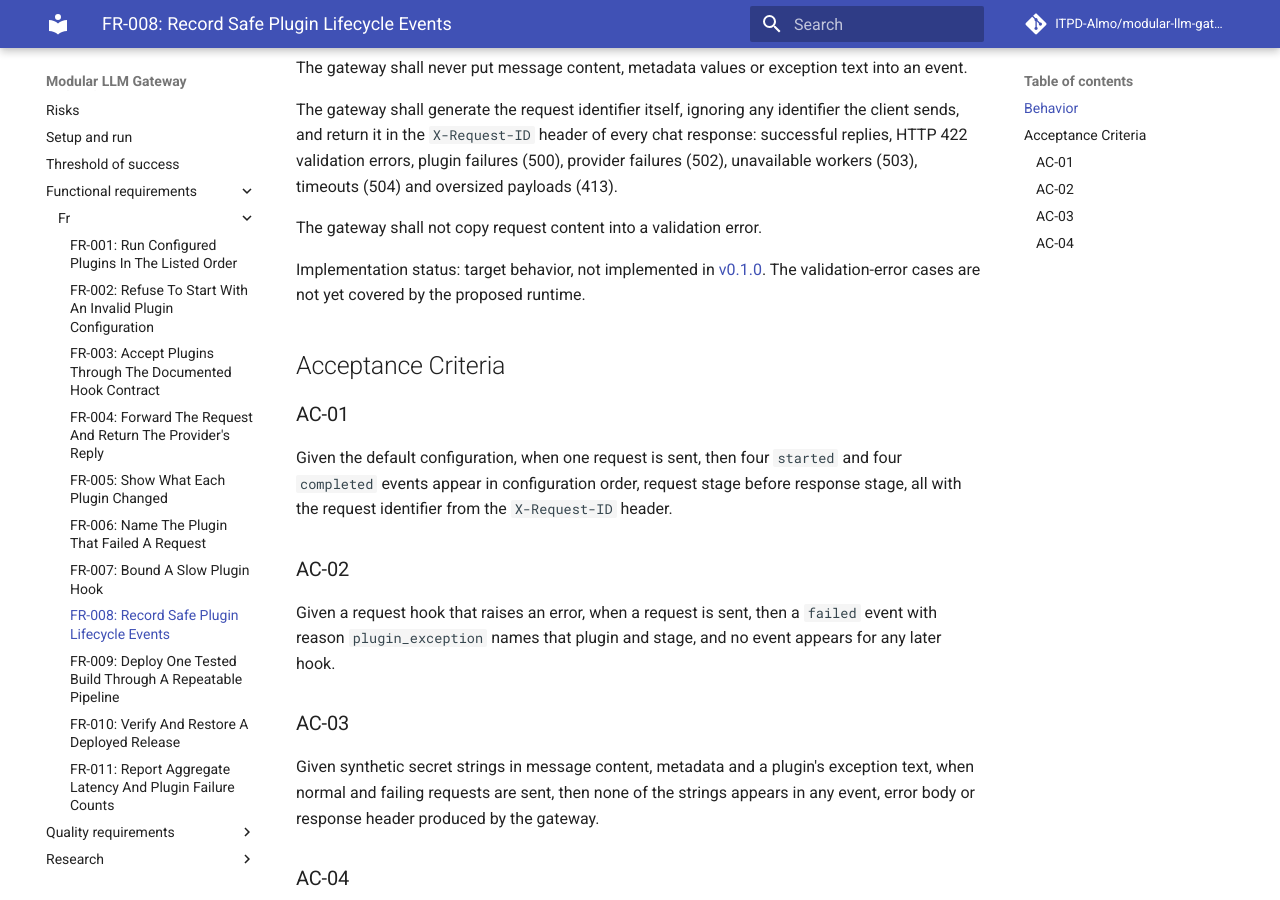
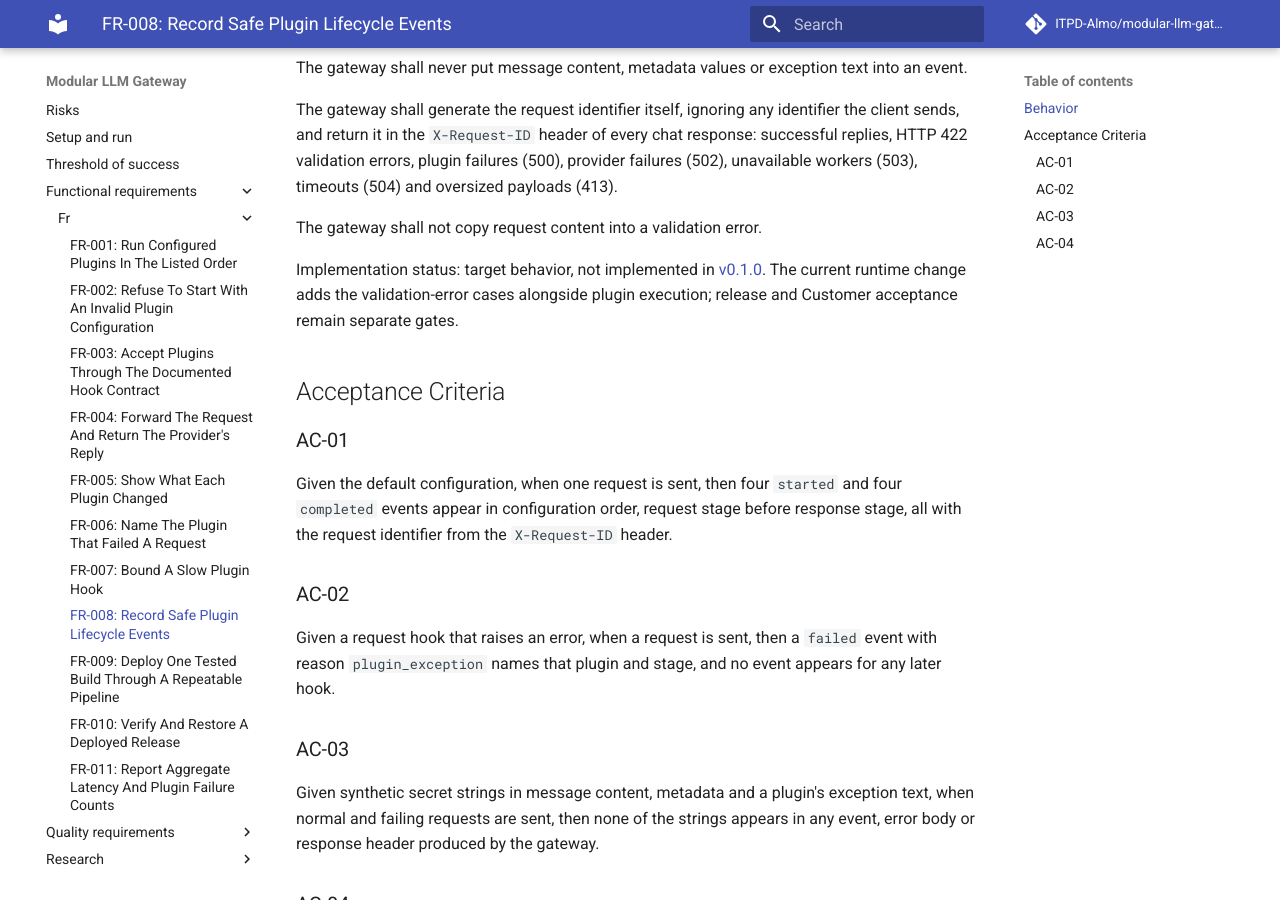
Before and after one commit to ITPD-Almo/modular-llm-gateway, an MkDocs documentation site: the page built from docs/functional-requirements/fr/FR-008.md, in a window 1280 px wide and 900 px high, scrolled down 401 px. Built offline with MkDocs 1.6.1 and Material for MkDocs 9.7.7, drawn with Linux system fonts in a browser that asks for light colours; comment, search, counter and statistics services are not loaded.

Commit message:
Reconcile merged requirements with validation error handling

```diff
--- a/docs/functional-requirements/fr/FR-008.md
+++ b/docs/functional-requirements/fr/FR-008.md
@@ -14,7 +14,7 @@ The gateway shall generate the request identifier itself, ignoring any identifie
 
 The gateway shall not copy request content into a validation error.
 
-Implementation status: target behavior, not implemented in [v0.1.0](https://github.com/ITPD-Almo/modular-llm-gateway/releases/tag/v0.1.0). The validation-error cases are not yet covered by the proposed runtime.
+Implementation status: target behavior, not implemented in [v0.1.0](https://github.com/ITPD-Almo/modular-llm-gateway/releases/tag/v0.1.0). The current runtime change adds the validation-error cases alongside plugin execution; release and Customer acceptance remain separate gates.
 
 ## Acceptance Criteria
 
```
